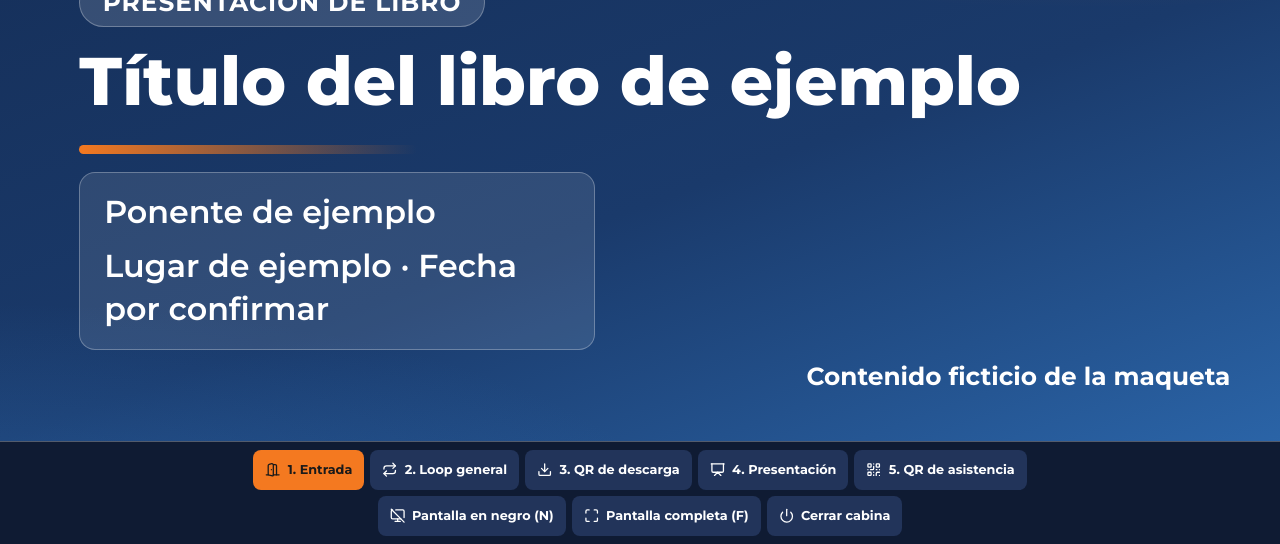
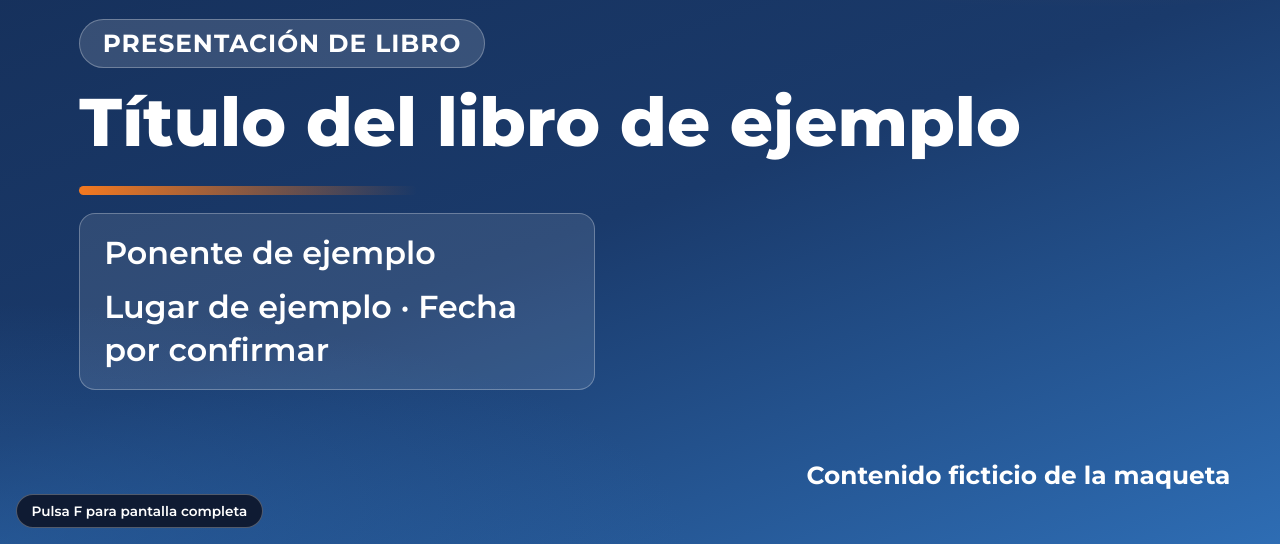
Before and after one commit to deptoadministracion-prog/cabina-dad, a plain HTML site: page docs/proyeccion/index.html in a window 1280 px wide. Shown: the part 256-800 px from the top of the page. Drawn offline with Linux system fonts and the light colour scheme.

Commit message:
Proyección sin controles en pantalla; Cerrar cabina solo en Control
La pantalla proyectada ya no muestra ninguna barra ni botón: se elimina la
barra de respaldo del HTML (el elemento no existe), junto con sus botones de
momentos, negro, anterior/siguiente y cerrar cabina.

- Se conservan los atajos de teclado: 1 a 5, N, flechas y F; Esc sale de
  pantalla completa.
- Fuera de pantalla completa se muestra el aviso «Pulsa F para pantalla
  completa»; en pantalla completa queda oculto (hidden y reglas de CSS) y el
  ratón no lo vuelve a mostrar.
- En pantalla completa el cursor se oculta a los 3 s sin moverlo y reaparece
  al moverlo. El visor del PDF no recibe el ratón.
- «Cerrar cabina» queda solo en Control, ahora con dos confirmaciones.
- Se ajustan los márgenes inferiores, que reservaban espacio para la barra,
  y la guía «Cómo probar» de la página de inicio.

Co-Authored-By: Claude Sonnet 5.5 <noreply@anthropic.com>

```diff
--- a/docs/css/proyeccion.css
+++ b/docs/css/proyeccion.css
@@ -7,10 +7,10 @@
 body.proyeccion{height:100vh;overflow:hidden;background:var(--dk-oscuro)}
 .escenario{position:fixed;inset:0;font-size:min(1.55vw,2.75vh);color:#fff;background:var(--degradado-portada)}
 
-.pantalla{position:absolute;inset:0;display:flex;flex-direction:column;justify-content:center;gap:1.6em;padding:2.4em 4em 6.5em}
+.pantalla{position:absolute;inset:0;display:flex;flex-direction:column;justify-content:center;gap:1.6em;padding:2.4em 4em}
 .pantalla.pdf{padding:0}
 .visor{position:absolute;inset:0;background:var(--dk)}
-.visor iframe{width:100%;height:100%;border:0;background:#fff}
+.visor iframe{width:100%;height:100%;border:0;background:#fff;pointer-events:none}   /* el ratón nunca llega al visor: el cursor y los atajos son de esta página */
 
 /* Textos */
 .titulo{margin:0;font-size:3.4em;font-weight:800;line-height:1.08;color:#fff;max-width:18em}
@@ -19,7 +19,7 @@ body.proyeccion{height:100vh;overflow:hidden;background:var(--dk-oscuro)}
 .linea{margin:0;font-size:1.6em;font-weight:600;line-height:1.35;color:#fff}
 .linea + .linea{margin-top:.35em}
 .cristal{background:var(--cristal);border:1px solid var(--cristal-borde);border-radius:var(--radio-tarjeta);padding:.9em 1.2em;max-width:26em}
-.aviso-ejemplo{position:absolute;right:2em;bottom:6em;margin:0;font-size:1.25em;font-weight:700;color:#fff}
+.aviso-ejemplo{position:absolute;right:2em;bottom:2em;margin:0;font-size:1.25em;font-weight:700;color:#fff}
 
 .logos{display:flex;gap:1.2em;justify-content:center;align-items:center}
 .logos .logo-dad{height:3.6em;width:3.6em}
@@ -40,12 +40,12 @@ body.proyeccion{height:100vh;overflow:hidden;background:var(--dk-oscuro)}
 
 .negro{position:absolute;inset:0;background:#000;z-index:5}
 
-/* Botones manuales: estilo de los botones de la Sala (fondo #22345a), siempre a la vista.
-   En pantalla completa se esconden si no se mueve el ratón. */
-.respaldo{position:fixed;left:0;right:0;bottom:0;z-index:10;display:flex;flex-direction:column;gap:6px;padding:8px 12px;background:var(--sala-fondo);border-top:1px solid var(--cristal-borde);transition:opacity .3s}
-.respaldo.oculta{opacity:0;pointer-events:none}
-.respaldo-fila{display:flex;gap:6px;flex-wrap:wrap;justify-content:center}
-.respaldo .btn.chico{min-height:40px;padding:0 12px;font-size:.8rem;border:0;border-radius:8px;background:var(--sala-boton);color:#fff}
-.respaldo .btn.chico:hover:not(:disabled){background:var(--sala-boton-hover)}
-.respaldo .btn.chico.activo{background:var(--or);color:#1a1a1a}
-.respaldo .btn.chico .ico{width:1.2em;height:1.2em}
+/* Esta pantalla no tiene botones ni barras. Lo único que puede aparecer es el aviso de preparación.
+   Excepción a la regla de tamaño de texto de arriba: es solo para quien prepara la cabina, nunca para el público. */
+.aviso-f{position:fixed;left:1rem;bottom:1rem;z-index:6;margin:0;padding:.35rem .9rem;font-size:.85rem;font-weight:600;color:#fff;background:var(--sala-fondo);border:1px solid var(--cristal-borde);border-radius:999px}
+/* En pantalla completa el aviso no existe: hidden + estas reglas (API de pantalla completa, F11 y clase del cuerpo) */
+.aviso-f[hidden],body.pantalla-completa .aviso-f,:fullscreen .aviso-f{display:none!important}
+@media (display-mode:fullscreen){.aviso-f{display:none!important}}
+
+/* Cursor: se esconde tras 3 s sin moverlo en pantalla completa y reaparece al moverlo (lo maneja proyeccion.js) */
+body.sin-cursor,body.sin-cursor *{cursor:none!important}
--- a/docs/js/proyeccion.js
+++ b/docs/js/proyeccion.js
@@ -1,5 +1,7 @@
 /* Proyección (maqueta). Muestra el material del momento activo y obedece a Control.
-   Atajos en esta computadora: 1 a 5 (momentos), N (pantalla negra), flechas (presentación), F (pantalla completa). */
+   Esta pantalla NO tiene botones ni barras: se proyecta ante el público.
+   Atajos en esta computadora: 1 a 5 (momentos), N (pantalla negra), flechas (anterior/siguiente en la
+   presentación) y F (pantalla completa). Esc sale de pantalla completa (lo hace el navegador). */
 (function () {
   "use strict";
   var C = window.Cabina;
@@ -7,39 +9,11 @@
   var pantallas = document.querySelectorAll(".pantalla");
   var negro = document.getElementById("negro");
   var visor = document.getElementById("visorPdf");
-  var barra = document.getElementById("respaldo");
-  var filaMomentos = document.getElementById("respaldoMomentos");
-  var rAnt = document.getElementById("rAnt");
-  var rSig = document.getElementById("rSig");
-  var rNegro = document.getElementById("rNegro");
-  var rPantalla = document.getElementById("rPantalla");
-  var rCerrar = document.getElementById("rCerrar");
+  var avisoF = document.getElementById("avisoF");
   var cuenta = document.getElementById("cuenta");
-  var actual = C.leer();
   var pdfMostrado = 0;
 
   document.querySelectorAll("[data-qr]").forEach(function (el) { el.innerHTML = C.qrEjemplo(); });
-
-  /* Botones de respaldo */
-  C.MOMENTOS.forEach(function (m, i) {
-    var b = document.createElement("button");
-    b.type = "button";
-    b.className = "btn sec chico";
-    b.dataset.id = m.id;
-    b.innerHTML = C.icono(m.icono) + "<span>" + (i + 1) + ". " + m.nombre + "</span>";
-    b.addEventListener("click", function () { C.escribir({ momento: m.id, cerrada: false }); });
-    filaMomentos.appendChild(b);
-  });
-  rAnt.innerHTML = C.icono("izquierda") + "<span>Anterior</span>";
-  rSig.innerHTML = "<span>Siguiente</span>" + C.icono("derecha");
-  rAnt.addEventListener("click", function () { moverPagina(-1); });
-  rSig.addEventListener("click", function () { moverPagina(1); });
-  rNegro.addEventListener("click", alternarNegro);
-  rPantalla.addEventListener("click", alternarPantallaCompleta);
-  rCerrar.innerHTML = C.icono("apagar") + "<span>Cerrar cabina</span>";
-  rCerrar.addEventListener("click", function () {
-    C.confirmarCierre(function () { C.escribir({ cerrada: true, negro: false }); });
-  });
 
   function moverPagina(d) {
     var e = C.leer();
@@ -54,38 +28,27 @@
     else if (document.documentElement.requestFullscreen) { document.documentElement.requestFullscreen(); }
   }
 
-  /* PDF de ejemplo con el visor del propio navegador (sin librerías externas) */
+  /* PDF de ejemplo con el visor del propio navegador (sin librerías externas).
+     El visor no recibe el ratón (ver proyeccion.css): así el cursor y los atajos siempre son de esta página. */
   function mostrarPdf(pagina) {
     if (pdfMostrado === pagina) { return; }
     pdfMostrado = pagina;
     var marco = document.createElement("iframe");
     marco.title = "Presentación de ejemplo, página " + pagina;
+    marco.tabIndex = -1;
+    marco.addEventListener("load", function () { window.focus(); });   // que las flechas sigan llegando a esta página
     marco.src = "../archivos-ejemplo/presentacion-ejemplo.pdf#page=" + pagina + "&toolbar=0&navpanes=0&scrollbar=0&view=Fit";
     visor.innerHTML = "";
     visor.appendChild(marco);
   }
 
   function pintar(e) {
-    actual = e;
     var id = e.cerrada ? "cerrada" : e.momento;
     pantallas.forEach(function (p) { p.hidden = p.dataset.momento !== id; });
     negro.hidden = !e.negro || e.cerrada;
 
     if (id === "presentacion") { mostrarPdf(e.pagina); }
     else { visor.innerHTML = ""; pdfMostrado = 0; }
-
-    filaMomentos.querySelectorAll("button").forEach(function (b) {
-      var on = !e.cerrada && b.dataset.id === e.momento;
-      b.classList.toggle("activo", on);
-      b.setAttribute("aria-pressed", on ? "true" : "false");
-    });
-    var pres = id === "presentacion";
-    rAnt.hidden = !pres;
-    rSig.hidden = !pres;
-    rAnt.disabled = e.pagina <= 1;
-    rSig.disabled = e.pagina >= C.PDF_PAGINAS;
-    rNegro.innerHTML = C.icono(e.negro ? "encendida" : "apagada") + "<span>" + (e.negro ? "Quitar pantalla negra" : "Pantalla en negro (N)") + "</span>";
-    rPantalla.innerHTML = C.icono("pantalla") + "<span>" + (document.fullscreenElement ? "Salir de pantalla completa" : "Pantalla completa (F)") + "</span>";
   }
   C.suscribir(pintar);
 
@@ -107,26 +70,46 @@
   C.marcarLatido();
   setInterval(C.marcarLatido, 2000);
 
-  /* Atajos de teclado */
+  /* Atajos de teclado (la única forma de manejar esta pantalla desde esta computadora) */
   document.addEventListener("keydown", function (ev) {
-    if (ev.ctrlKey || ev.altKey || ev.metaKey || document.querySelector(".velo")) { return; }
+    if (ev.ctrlKey || ev.altKey || ev.metaKey) { return; }
     var k = ev.key.toLowerCase();
-    if (k >= "1" && k <= String(C.MOMENTOS.length)) { C.escribir({ momento: C.MOMENTOS[Number(k) - 1].id, cerrada: false }); }
-    else if (k === "n") { alternarNegro(); }
-    else if (k === "f") { alternarPantallaCompleta(); }
+    var esMomento = /^[1-9]$/.test(k) && Number(k) <= C.MOMENTOS.length;
+    if (esMomento) { if (!ev.repeat) { C.escribir({ momento: C.MOMENTOS[Number(k) - 1].id, cerrada: false }); } }
+    else if (k === "n") { if (!ev.repeat) { alternarNegro(); } }
+    else if (k === "f") { if (!ev.repeat) { alternarPantallaCompleta(); } }
     else if (k === "arrowright") { moverPagina(1); }
     else if (k === "arrowleft") { moverPagina(-1); }
   });
 
-  /* En pantalla completa, los botones se esconden tras 3 s sin mover el ratón */
-  var temporizador = null;
-  function mostrarBarra() {
-    barra.classList.remove("oculta");
-    clearTimeout(temporizador);
-    if (document.fullscreenElement) {
-      temporizador = setTimeout(function () { barra.classList.add("oculta"); }, 3000);
+  /* ---------- Pantalla completa ----------
+     Fuera de pantalla completa (preparación): se ve el aviso «Pulsa F para pantalla completa».
+     En pantalla completa: el aviso queda oculto (atributo hidden + regla de CSS) y no hay ningún
+     código que lo muestre con el ratón. El cursor se esconde tras 3 s sin moverlo y reaparece al moverlo. */
+  var consulta = window.matchMedia ? window.matchMedia("(display-mode: fullscreen)") : null;   // también cubre F11
+  var temporizadorCursor = null;
+
+  function enPantallaCompleta() {
+    return !!document.fullscreenElement || !!(consulta && consulta.matches);
+  }
+  function mostrarCursor() {
+    document.body.classList.remove("sin-cursor");
+    clearTimeout(temporizadorCursor);
+    if (enPantallaCompleta()) {
+      temporizadorCursor = setTimeout(function () { document.body.classList.add("sin-cursor"); }, 3000);
     }
   }
-  document.addEventListener("mousemove", mostrarBarra);
-  document.addEventListener("fullscreenchange", function () { pintar(actual); mostrarBarra(); });
+  function actualizarModo() {
+    var completa = enPantallaCompleta();
+    document.body.classList.toggle("pantalla-completa", completa);
+    avisoF.hidden = completa;
+    mostrarCursor();
+  }
+  document.addEventListener("mousemove", mostrarCursor);
+  document.addEventListener("fullscreenchange", actualizarModo);
+  if (consulta) {
+    if (consulta.addEventListener) { consulta.addEventListener("change", actualizarModo); }
+    else if (consulta.addListener) { consulta.addListener(actualizarModo); }
+  }
+  actualizarModo();
 })();
--- a/docs/proyeccion/index.html
+++ b/docs/proyeccion/index.html
@@ -95,7 +95,7 @@
       <h1 class="titulo">Cabina cerrada</h1>
       <div class="cristal">
         <p class="linea">Simulación: no se borró nada real.</p>
-        <p class="linea">Para continuar, toca un botón de abajo o «Abrir cabina de ejemplo» en Control.</p>
+        <p class="linea">Para continuar, usa «Abrir cabina de ejemplo» en Control.</p>
       </div>
     </div>
   </section>
@@ -103,17 +103,10 @@
   <div class="negro" id="negro" hidden></div>
 </main>
 
-<!-- Botones manuales de respaldo (si falla el internet o el celular) -->
-<nav class="respaldo" id="respaldo" aria-label="Botones manuales de respaldo">
-  <div class="respaldo-fila" id="respaldoMomentos"></div>
-  <div class="respaldo-fila">
-    <button type="button" class="btn chico" id="rAnt" hidden></button>
-    <button type="button" class="btn chico" id="rSig" hidden></button>
-    <button type="button" class="btn chico" id="rNegro"></button>
-    <button type="button" class="btn chico" id="rPantalla"></button>
-    <button type="button" class="btn chico" id="rCerrar"></button>
-  </div>
-</nav>
+<!-- Esta pantalla no tiene botones ni barras: se proyecta ante el público.
+     Solo se maneja con Control (celular) o con el teclado de esta computadora (1 a 5, N, flechas, F).
+     El aviso es solo de preparación: la página lo oculta por completo en pantalla completa. -->
+<p class="aviso-f" id="avisoF" hidden>Pulsa F para pantalla completa</p>
 
 <script src="../js/comun.js"></script>
 <script src="../js/proyeccion.js"></script>
```
Also changed, not shown: docs/index.html (+3 -2 lines), docs/js/control.js (+40 -1 lines).
